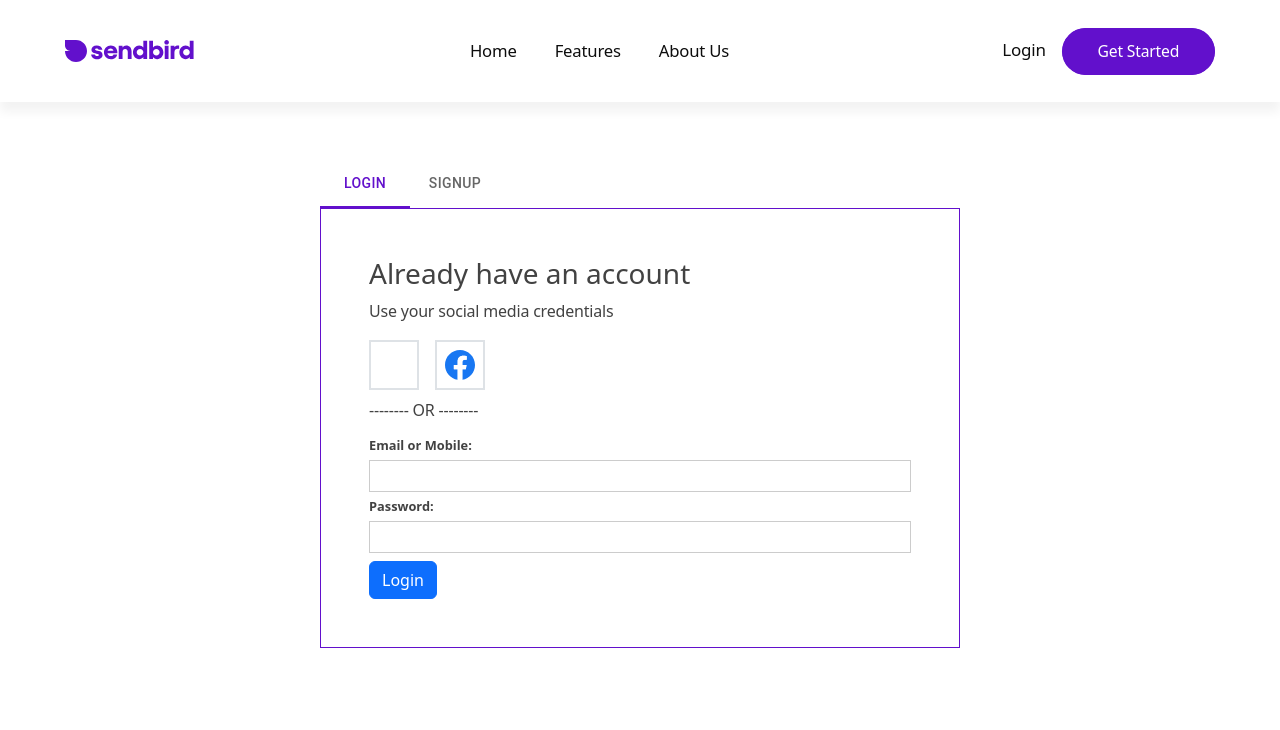
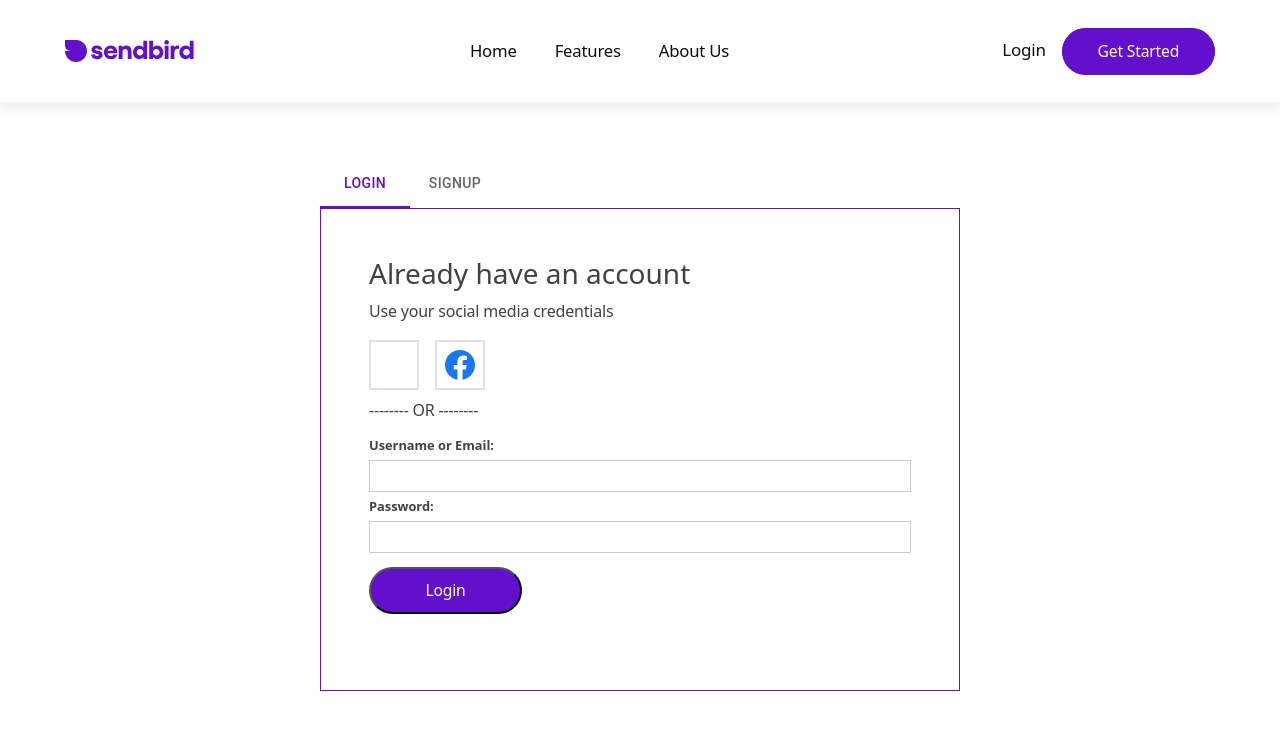
Before and after one commit to Nishant-Bharwani/chitzy-frontend, a React (Create React App) app: page /authentication in a window 1280 px wide. Both pictures are taken after a click on the tab "LOGIN". Shown: the top 730 px of the page. Built offline with nearby package versions, Linux system fonts and the light colour scheme; some icons are missing.

Commit message:
login signup UI created

```diff
--- /dev/null
+++ b/src/components/shared/Button/FuncButton.jsx
@@ -0,0 +1,17 @@
+import React from "react";
+import styles from "./FuncButton.module.css";
+
+const FuncButton = ({ disableStatus = false, onClick, label }) => {
+  return (
+    <button
+      className={`${styles.funcButtonWrapper} ${
+        !disableStatus && styles.disabledButton
+      }`}
+      onClick={onClick}
+    >
+      {label}
+    </button>
+  );
+};
+
+export default FuncButton;
--- /dev/null
+++ b/src/components/shared/Button/FuncButton.module.css
@@ -0,0 +1,29 @@
+.funcButtonWrapper {
+  background-color: #6210cc;
+  cursor: pointer;
+  border-radius: 40px;
+  width: 153px;
+  height: 47px;
+  /* jjj */
+  align-items: center;
+  color: #fff;
+  display: inline-flex;
+  font-family: "Gellix", system-ui, -apple-system, Segoe UI, Roboto, Ubuntu,
+    Cantarell, Noto Sans, sans-serif;
+  font-size: calc(13.295774647887324px + 0.187793427230047vw);
+  font-weight: 500;
+  justify-content: center;
+  letter-spacing: 0.5px;
+  letter-spacing: -0.2px;
+  line-height: 1.1;
+  margin-bottom: calc(9.718309859154928px + 1.408450704225352vw);
+  margin-top: calc(0.718309859154928px + 0.408450704225352vw);
+  overflow: hidden;
+  position: relative;
+  -webkit-text-decoration: none;
+  text-decoration: none;
+}
+.disabledButton {
+  background-color: lightslategray;
+  cursor: not-allowed;
+}
--- a/src/pages/AuthForms/Login.jsx
+++ b/src/pages/AuthForms/Login.jsx
@@ -1,10 +1,11 @@
 import React, { useState } from "react";
 import { Icon } from "@iconify/react";
 import Input from "../../components/shared/Input/Input";
+import FuncButton from "../../components/shared/Button/FuncButton";
 
 const Login = ({ tabSelected }) => {
   const [loginInput, setLoginInput] = useState({
-    emailOrMobile: "",
+    usernameOrEmail: "",
     password: "",
   });
 
@@ -21,7 +22,7 @@ const Login = ({ tabSelected }) => {
     e.preventDefault();
     console.log(loginInput);
     setLoginInput({
-      emailOrMobile: "",
+      usernameOrEmail: "",
       password: "",
     });
   };
@@ -43,16 +44,16 @@ const Login = ({ tabSelected }) => {
         </div>
       </div>
       <p className="mt-2">-------- OR --------</p>
-      <form onSubmit={loginFormSubmitHandler}>
+      <div>
         <Input
           id="email"
-          label="Email or Mobile"
+          label="Username or Email"
           onChange={inputChangeHandler}
           input={{
             id: "email",
             type: "email",
-            name: "emailOrMobile",
-            value: loginInput.emailOrMobile,
+            name: "usernameOrEmail",
+            value: loginInput.usernameOrEmail,
             required: true,
           }}
         />
@@ -68,10 +69,8 @@ const Login = ({ tabSelected }) => {
             required: true,
           }}
         />
-        <button type="submit" className="btn btn-primary">
-          Login
-        </button>
-      </form>
+        <FuncButton onClick={loginFormSubmitHandler} label="Login" disableStatus={true} />
+      </div>
     </div>
   );
 };
--- a/src/pages/AuthForms/Signup.jsx
+++ b/src/pages/AuthForms/Signup.jsx
@@ -1,15 +1,28 @@
 import { Icon } from "@iconify/react";
 import React, { useState } from "react";
 import Input from "../../components/shared/Input/Input";
-import Button from "../../components/shared/Button/Button";
+import FuncButton from "../../components/shared/Button/FuncButton";
 
 const Signup = ({ tabSelected }) => {
+  const [step, setStep] = useState(1);
+  const [usernameActive, setUsernameActive] = useState(false);
+  const [imageUploadActive, setImageUploadActive] = useState(false);
+
+  const nextStep = () => {
+    setStep(step + 1);
+  };
+  const prevStep = () => {
+    setStep(step - 1);
+  };
   const [signUpInput, setSignupInput] = useState({
     name: "",
     email: "",
     phone: "",
     password: "",
-    confirmPassword: "",
+    otp: "",
+    username: "",
+    profilePic: "",
+    // confirmPassword: "",
   });
 
   const inputChangeHandler = (e) => {
@@ -21,8 +34,29 @@ const Signup = ({ tabSelected }) => {
     });
   };
 
+  const verifyOtp = () => {
+    console.log("OTP Verified!");
+    setImageUploadActive(true);
+  };
+
+  const handleFileChange = (e) => {
+    const file = e.target.files[0];
+    const url = URL.createObjectURL(file);
+    setSignupInput((prev) => {
+      return {
+        ...prev,
+        profilePic: url,
+      };
+    });
+  };
+
+  const imageUploadHandler = () => {
+    console.log(URL.createObjectURL(signUpInput.profilePic));
+    console.log("Image Successfully Uploaded");
+    setUsernameActive(true);
+  };
+
   const signUpFormSubmitHandler = (e) => {
-    e.preventDefault();
     console.log(signUpInput);
 
     setSignupInput({
@@ -30,31 +64,19 @@ const Signup = ({ tabSelected }) => {
       email: "",
       phone: "",
       password: "",
-      confirmPassword: "",
+      otp: "",
+      username: "",
+      profilePic: "",
+      // confirmPassword: "",
     });
   };
 
+  const signupFormData = (key) => {
+    switch (key) {
+      case 1:
         return (
-    <div
-      //   style={{ background: tabSelected === 1 && "#b39ddb" }}
-      style={{ border: "1px solid #6210CC" }}
-      className="p-5 m-auto"
-    >
-      <h3>Create an account</h3>
-      <p>Use your social media credentials</p>
-      <div className="socialMediaCredentialsWrapper d-flex justify-center gap-3">
-        <div className="border border-2 p-2">
-          <Icon icon="flat-color-icons:google" width={30} />
-        </div>
-        <div className="border border-2 p-2 cursor-pointer">
-          <Icon icon="logos:facebook" width={30} />
-        </div>
-      </div>
-
-      <p className="mt-2">--------- OR --------</p>
-
           <div className="d-flex justify-center gap-3 align-items-center">
-        <form className="w-50" onSubmit={signUpFormSubmitHandler}>
+            <div className="w-50">
               <Input
                 id="name"
                 label="Name"
@@ -110,14 +132,17 @@ const Signup = ({ tabSelected }) => {
                   value: signUpInput.confirmPassword,
                 }}
               />
-          <button type="submit" className="btn btn-primary">
-            Register
-          </button>
-        </form>
+              <FuncButton
+                disableStatus={true}
+                onClick={() => nextStep()}
+                label="Verify Email"
+              />
+            </div>
             <div
               className="w-50 p-3 border rounded-1"
               style={{
-            backgroundColor: "ButtonShadow", color:"GrayText",
+                backgroundColor: "ButtonShadow",
+                color: "GrayText",
               }}
             >
               Username Example: john123 or john_123 .
@@ -125,19 +150,104 @@ const Signup = ({ tabSelected }) => {
                 <li>Should start with a lowercase letter from (a-z)</li>
                 <li>Must be between 4 to 14 characters long</li>
                 <li>Must end with a letter (a-z) or number (0-9)</li>
-            <li>Must not contain a sequence of two or more underscores (_)</li>
                 <li>
-              Can contain lowercase letters from (a-z), digits or underscores
+                  Must not contain a sequence of two or more underscores (_)
                 </li>
                 <li>
-              Please do not keep an explicit or inappropriate name/username. It
-              may lead to suspension of your account.
+                  Can contain lowercase letters from (a-z), digits or
+                  underscores
+                </li>
+                <li>
+                  Please do not keep an explicit or inappropriate name/username.
+                  It may lead to suspension of your account.
                 </li>
               </ul>
-          Note: Choose wisely your username, for you will not be able to change
-          it later.
+              Note: Choose wisely your username, for you will not be able to
+              change it later.
             </div>
           </div>
+        );
+      case 2:
+        return (
+          <div>
+            <div className="d-flex justify-center gap-3 align-items-center">
+              <div className="w-50">
+                <div>
+                  <Input
+                    id="otp"
+                    label="Enter OTP"
+                    onChange={inputChangeHandler}
+                    input={{
+                      id: "otp",
+                      type: "number",
+                      name: "otp",
+                      value: signUpInput.otp,
+                    }}
+                  />
+                  <FuncButton
+                    disableStatus={true}
+                    onClick={verifyOtp}
+                    label="Verify"
+                  />
+                </div>
+                <Input
+                  id="username"
+                  label="Username"
+                  onChange={inputChangeHandler}
+                  input={{
+                    id: "username",
+                    type: "text",
+                    name: "username",
+                    value: signUpInput.username,
+                    disabled: usernameActive ? "" : "disabled",
+                  }}
+                />
+              </div>
+              <div>
+                <img width="100px" height="100px" style={{borderRadius:"100%"}} src={signUpInput.profilePic} alt="ProfileImage" />
+                <input
+                  type="file"
+                  name="profilePic"
+                  onChange={handleFileChange}
+                />
+                <FuncButton
+                  disableStatus={imageUploadActive}
+                  onClick={imageUploadHandler}
+                  label="Upload Image"
+                />
+              </div>
+            </div>
+            <FuncButton
+              onClick={signUpFormSubmitHandler}
+              disableStatus={usernameActive}
+              label="Register"
+            />
+          </div>
+        );
+      default:
+        return <div></div>;
+    }
+  };
+
+  return (
+    <div
+      //style={{ background: tabSelected === 1 && "#b39ddb" }}
+      style={{ border: "1px solid #6210CC" }}
+      className="p-5 m-auto"
+    >
+      <h3>Create an account</h3>
+      <p>Use your social media credentials</p>
+      <div className="socialMediaCredentialsWrapper d-flex justify-center gap-3">
+        <div className="border border-2 p-2">
+          <Icon icon="flat-color-icons:google" width={30} />
+        </div>
+        <div className="border border-2 p-2 cursor-pointer">
+          <Icon icon="logos:facebook" width={30} />
+        </div>
+      </div>
+
+      <p className="mt-2">--------- OR --------</p>
+      {signupFormData(step)}
     </div>
   );
 };
```
Also changed, not shown: src/components/shared/Navbar/Navbar.jsx (+4 -4 lines), src/components/shared/Navbar/Navbar11.jsx (+1 -1 lines). Lines whose indentation alone changed are shown as unchanged.
